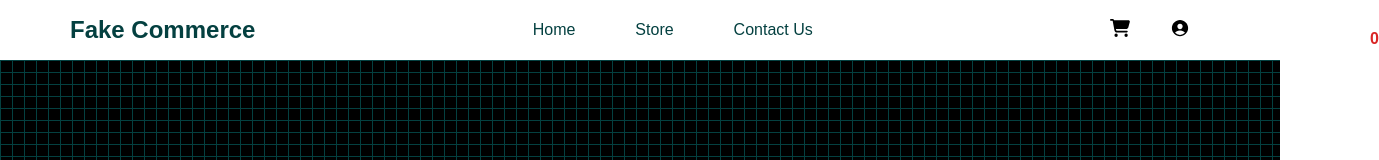
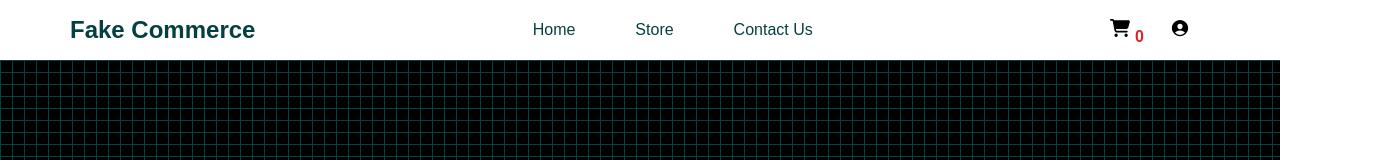
Before and after one commit to Frasato/fake-commerce, a React (Create React App) app: page / in a window 1280 px wide. Shown: the top 160 px of the page, 1379 px wide, since content can reach past the window. Built offline with nearby package versions, Linux system fonts and the light colour scheme; no server answers.

Commit message:
Fixe styles in all components

```diff
--- a/src/Styles/banner.scss
+++ b/src/Styles/banner.scss
@@ -12,6 +12,7 @@ $white_color: #F2F2F2;
     flex-direction: column;
     justify-content: center;
     align-items: center;
+    text-align: center;
     h1{
         color: $red_color;
         font-size: 5em;
@@ -28,7 +29,7 @@ $white_color: #F2F2F2;
         padding: 10px 20px;
         border-radius: 10px;
         &:hover{
-            transform: scale(1.2);
+            transform: scale(1.1);
         }
     }
 }
--- a/src/Styles/footer.scss
+++ b/src/Styles/footer.scss
@@ -4,7 +4,7 @@ $white_color: #F2F2F2;
 
 footer{
     background-color: $green_color;
-    height: 200px;
+    height: 150px;
     display: flex;
     justify-content: center;
     align-items: center;
--- a/src/Styles/header.scss
+++ b/src/Styles/header.scss
@@ -25,12 +25,15 @@ header{
         margin: 0 20px;
         font-size: 20px;
     }
-    span{
-        position: absolute;
-        color: $red_color;
-        font-size: 1em;
-        font-weight: 700;
-        left: 1370px;
-        top: 30px;
+    div{
+        position: relative;
+        span{
+            position: absolute;
+            color: $red_color;
+            font-size: 1em;
+            font-weight: 700;
+            left: 45px;
+            top: 10px;
+        }
     }
 }
--- a/src/Styles/store.scss
+++ b/src/Styles/store.scss
@@ -1,10 +1,11 @@
 $green_color: #044040;
 $red_color: #D92525;
 $white_color: #F2F2F2;
+$grey_shadow: #c9c9c9;
 
 main{
     display: grid;
-    grid-template-columns: 1fr 1fr 1fr;
+    grid-template-columns: 1fr 1fr 1fr 1fr;
     place-items: center;
     text-align: center;
     padding: 50px 0;
@@ -18,10 +19,11 @@ main{
         display: flex;
         flex-direction: column;
         align-items: center;
-        justify-content: center;
+        justify-content: space-around;
         box-shadow: 5px 5px 20px $white_color;
         img{
             width: 100px;
+            aspect-ratio: 1/1;
         }
         h1{
             margin: 40px 0;
@@ -41,9 +43,12 @@ main{
                 border-radius: 10px;
                 cursor: pointer;
                 &:hover{
-                    transform: scale(1.2);
+                    transform: scale(1.1);
                 }
             }
         }
+        &:hover{
+            box-shadow: 7px 7px 20px $grey_shadow;
+        }
     }
 }
```
